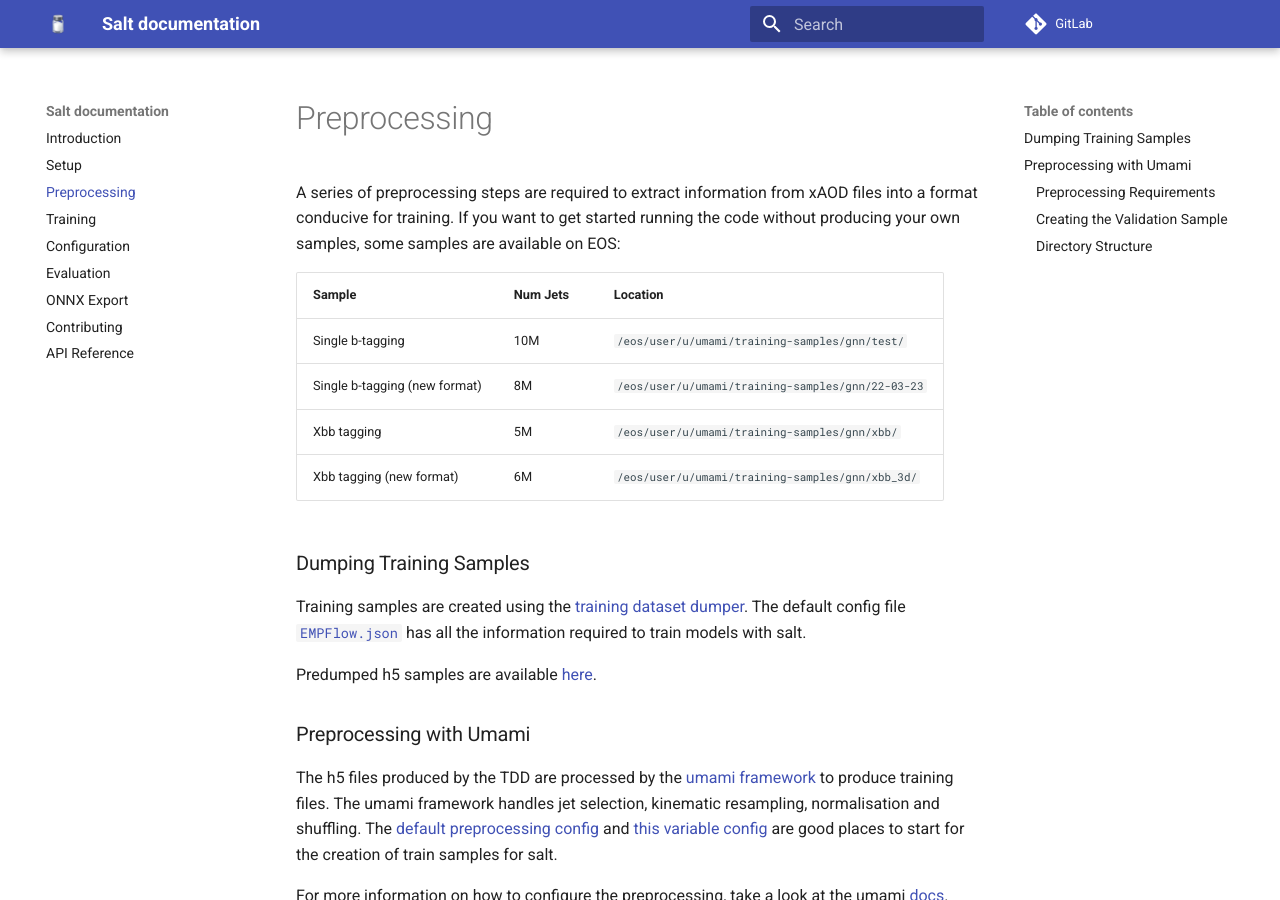
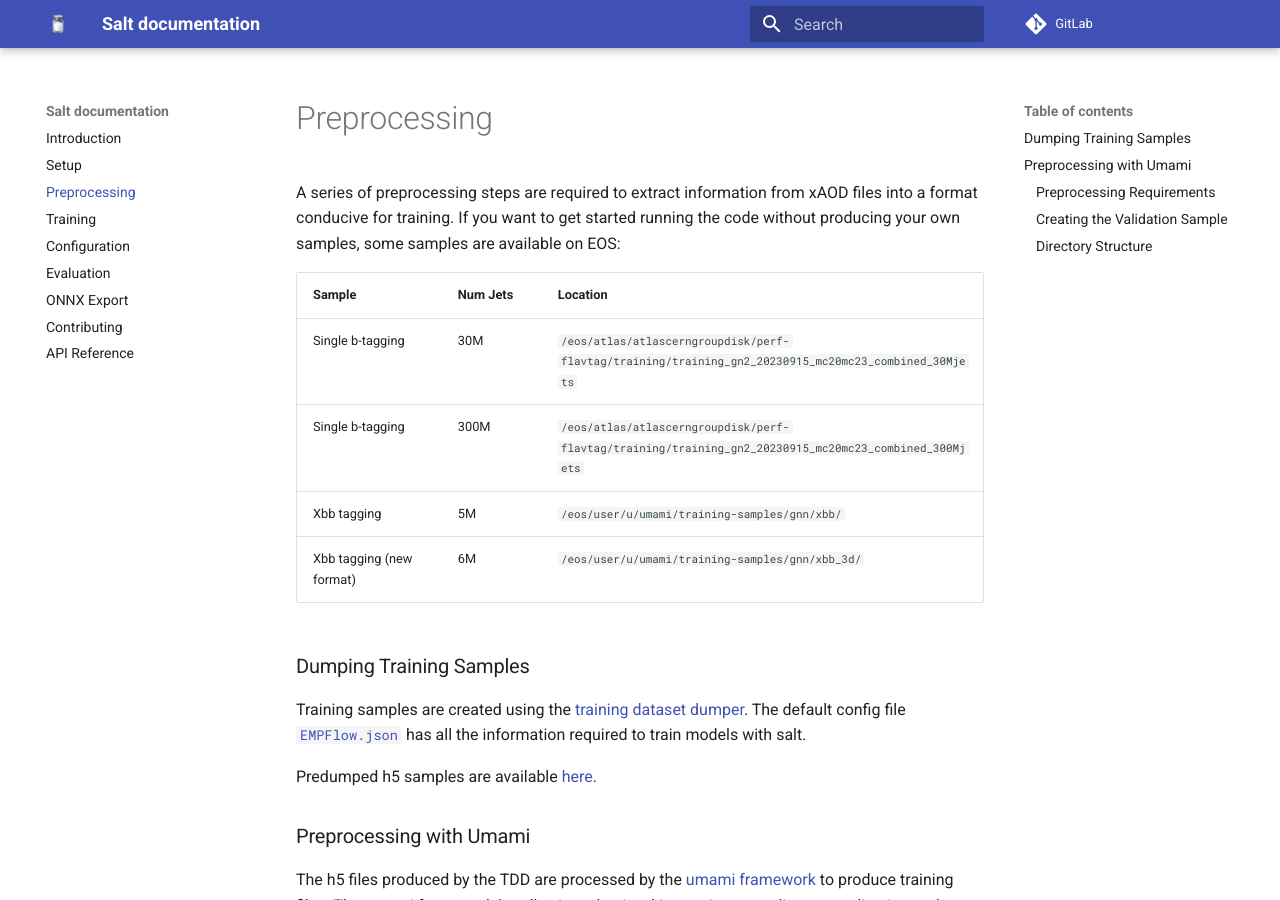
Before and after one commit to umami-hep/salt, an MkDocs documentation site: the page built from docs/preprocessing.md, in a window 1280 px wide and 900 px high. Built offline with MkDocs 1.6.1 and Material for MkDocs 9.7.7, drawn with Linux system fonts in a browser that asks for light colours.

Commit message:
Add the new preprocessed files

```diff
--- a/docs/preprocessing.md
+++ b/docs/preprocessing.md
@@ -3,8 +3,8 @@ If you want to get started running the code without producing your own samples,
 
 | Sample | Num Jets | Location |
 |--------|----------|----------|
-| Single b-tagging | 10M | `/eos/user/u/umami/training-samples/gnn/test/` |
-| Single b-tagging (new format) | 8M | `/eos/user/u/umami/training-samples/gnn/22-03-23` |
+| Single b-tagging | 30M | `/eos/atlas/atlascerngroupdisk/perf-flavtag/training/training_gn2_20230915_mc20mc23_combined_30Mjets` |
+| Single b-tagging | 300M | `/eos/atlas/atlascerngroupdisk/perf-flavtag/training/training_gn2_20230915_mc20mc23_combined_300Mjets` |
 | Xbb tagging | 5M | `/eos/user/u/umami/training-samples/gnn/xbb/` |
 | Xbb tagging (new format) | 6M | `/eos/user/u/umami/training-samples/gnn/xbb_3d/` |
 
```
